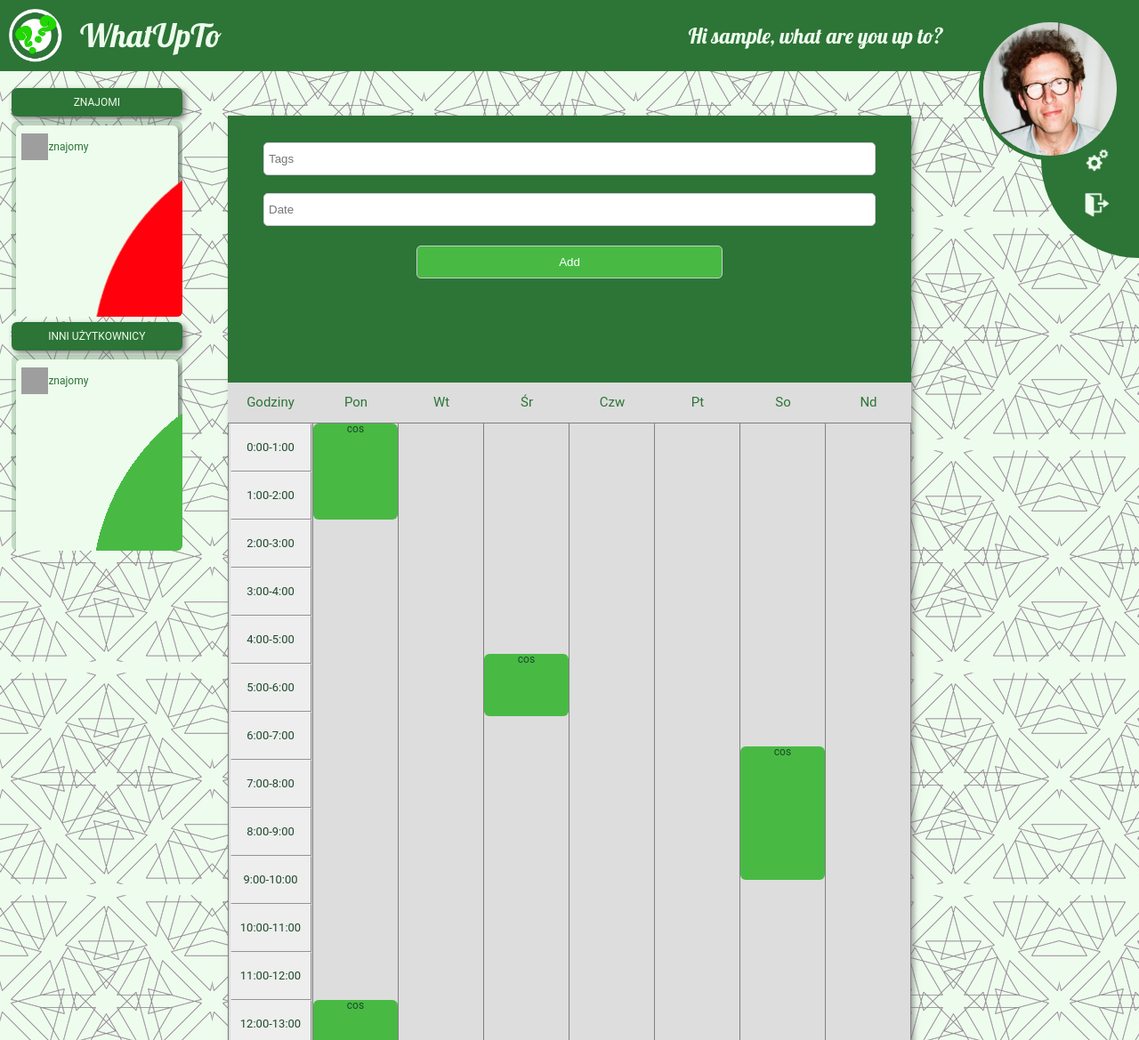
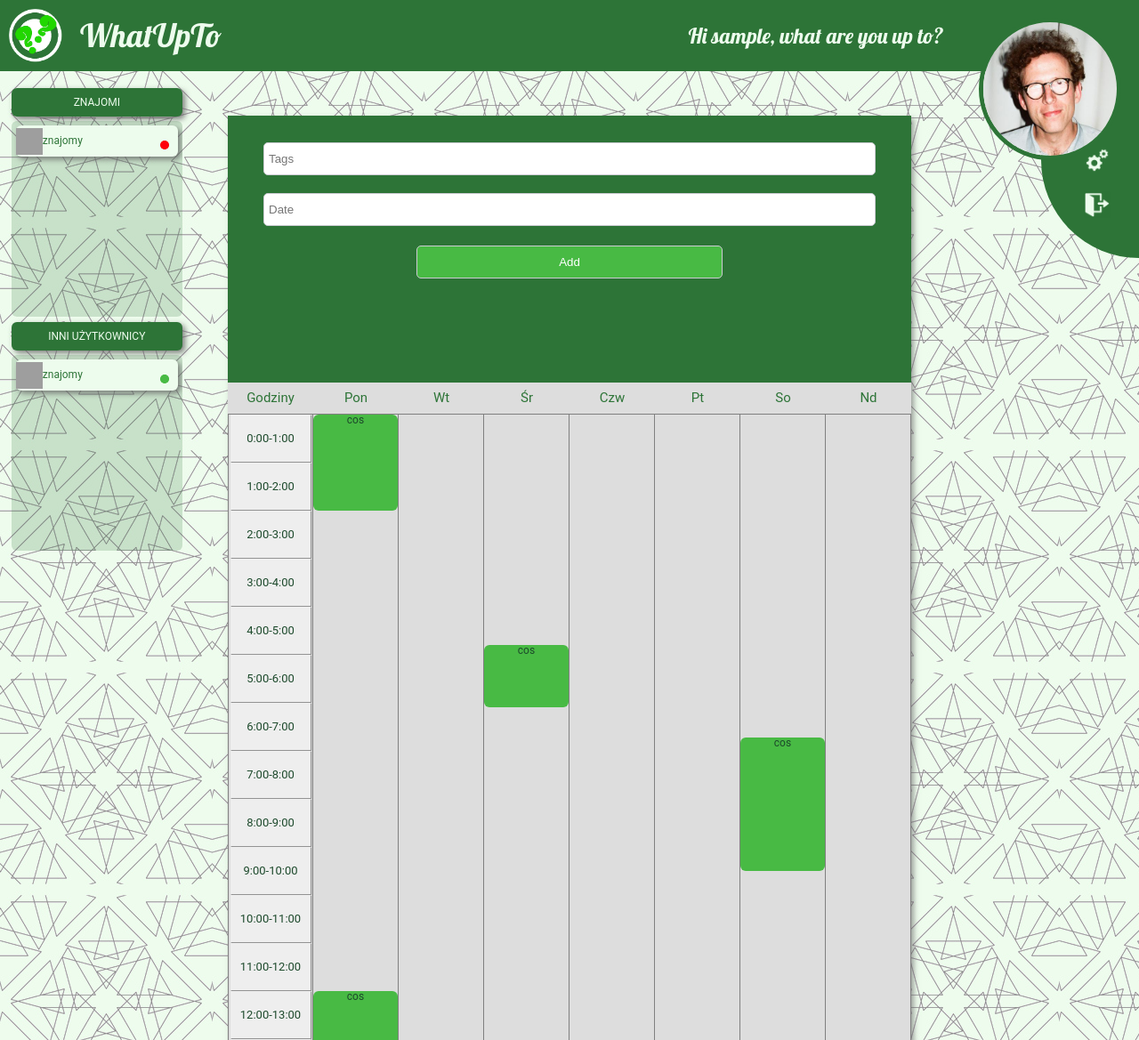
Before and after one commit to Maj333/whatupto, a PHP site: page / in a window 1280 px wide. Shown: the top 1169 px of the page at 89% size. Run offline with PHP 8.4, Linux system fonts and the light colour scheme; the visitor is signed in with stand-in values (Sample User, id 1); grey boxes are pictures that could not be loaded.

Commit message:
big merge

```diff
--- a/css/profile.css
+++ b/css/profile.css
@@ -17,11 +17,11 @@
 .box {
     border-radius: 6px;
     display: flex;
-    justify-content: space-around;
-    padding: 6.6px;
     background-color: #EDFCED;
     box-shadow: 3px 3px 6px rgba(102, 102, 102, 0.83);
     margin-bottom: 5px;
+    height: 35px;
+    position: relative;
 }
 
 .box-h1 {
@@ -32,12 +32,34 @@
     padding: 10px;
     background-color: #2D7437;
     box-shadow: 3px 3px 6px rgba(102, 102, 102, 0.83);
-    color:#EDFCED ;margin-bottom: 5px;
+    color: #EDFCED;
+    margin-bottom: 5px;
 }
 
 .name {
-    line-height: 300%;
+    line-height: 35px;
     color: #2D7437;
+}
+
+.circle-akt {
+    border-radius: 50%;
+    width: 10px;
+    height: 10px;
+    background-color: #48BA44;
+    position: absolute;
+    top: 50%;
+    right: 10px;
+}
+
+.circle-nieakt {
+    border-radius: 50%;
+    width: 10px;
+    height: 10px;
+    background-color: rgba(235, 15, 13, 0.87);
+    position: absolute;
+    top: 50%;
+    right: 10px;
+
 }
 
 .greeting {
@@ -77,20 +99,6 @@
     width: 30px;
     height: 30px;
     margin-top: 10%;
-}
-.circle-akt{
-    margin-top: 15px;
-    border-radius: 50%;
-    width: 10px;
-    height: 10px;
-    background-color: #48BA44;
-}
-.circle-nieakt{
-    margin-top: 15px;
-    border-radius: 50%;
-    width: 10px;
-    height: 10px;
-    background-color: rgba(235, 15, 13, 0.87);
 }
 
 .sidebar-znajomi::-webkit-scrollbar-track {
--- a/engine/user.php
+++ b/engine/user.php
@@ -45,7 +45,9 @@ Class User {
 
     static public function getAllUsers() {
         $query = mysqli_query(connect::$connection, "SELECT username FROM users");
-        $column = mysqli_fetch_assoc($query);
+        if($query){
+            $column = mysqli_fetch_assoc($query);
+        }
         return $column;
     }
 }
--- a/index.php
+++ b/index.php
@@ -7,7 +7,17 @@
     <meta http-equiv="X-UA-Compatible" content="ie=edge">
     <link rel="stylesheet" type="text/css" href="css/main.css">
     <link rel="shortcut icon" href="img/favicon.ico">
-    <title>whatupto</title>
+    <title>WhatUpTo</title>
+    <link rel="stylesheet" title="base"
+          href="css\jquery-ui.min.css" type="text/css"/>
+    <link rel="stylesheet" title="base"
+          href="css\jquery-ui.theme.css" type="text/css"/>
+    <link rel="stylesheet" title="base"
+          href="css\main.css" type="text/css"/>
+
+    <script type="text/javascript" src="js\jquery.js"></script>
+    <script type="text/javascript" src="js\jquery-ui.min.js"></script>
+    <script type="text/javascript" src="js\profile.js"></script>
 </head>
 <body>
 <?php
--- a/pages/main.php
+++ b/pages/main.php
@@ -1,5 +1,5 @@
 <?php
-//$users = user::getAllUsers();
+//$users = User::getAllUsers();
 //var_dump($users);
 ?>
 <main class="profile-wrapper">
@@ -27,7 +27,7 @@
                     <div class="box">
                         <a href="http://whatuptoo.herokuapp.com/"><img class="znajomy-photo" src="https://microbitpolska.org/static/img/profile.png"></a>
                         <p class="name">znajomy</p>
-                        <img src="../img/red.png" alt="green">
+                        <img class="circle-nieakt" src="img/red.png" alt="nieaktywny">
                     </div>
                 </div>
                 <div class="box-h1">INNI UŻYTKOWNICY</div>
@@ -35,15 +35,12 @@
                     <div class="box">
                         <a href="http://whatuptoo.herokuapp.com/"><img class="znajomy-photo" src="https://microbitpolska.org/static/img/profile.png"></a>
                         <p class="name">znajomy</p>
-                        <img src="../img/green.png" alt="green">
+                        <img class="circle-akt" src="img/green.png" alt="aktywny">
                     </div>
                 </div>
             </div>
         </div>
         <div class="right">
-            <div class="search_container">
-
-            </div>
             <div class="calendar_container">
                 <div class="calendar">
                     <div class="week">
@@ -157,6 +154,6 @@
         </div>
     </div>
 </div>
-
+</main>
 </body>
 </html>
```
